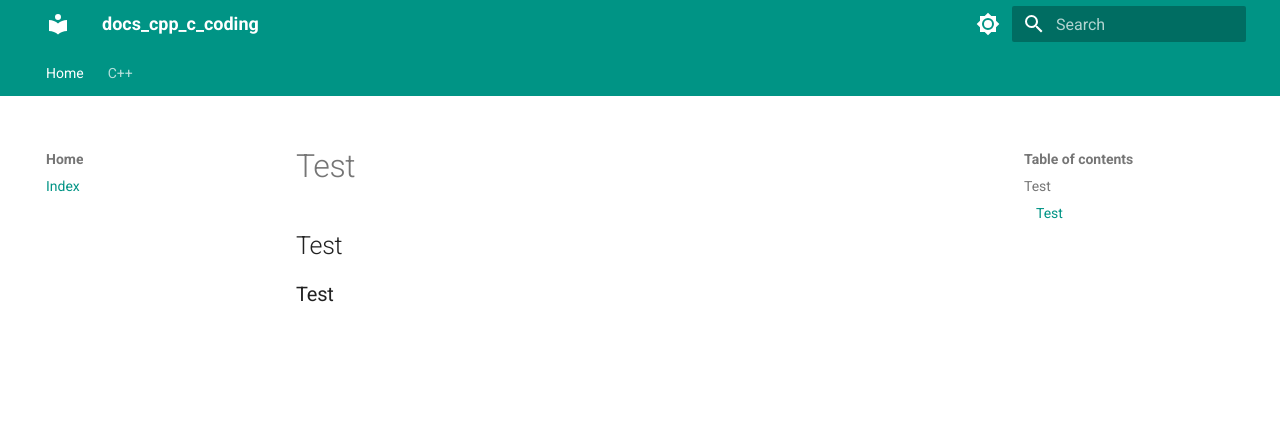
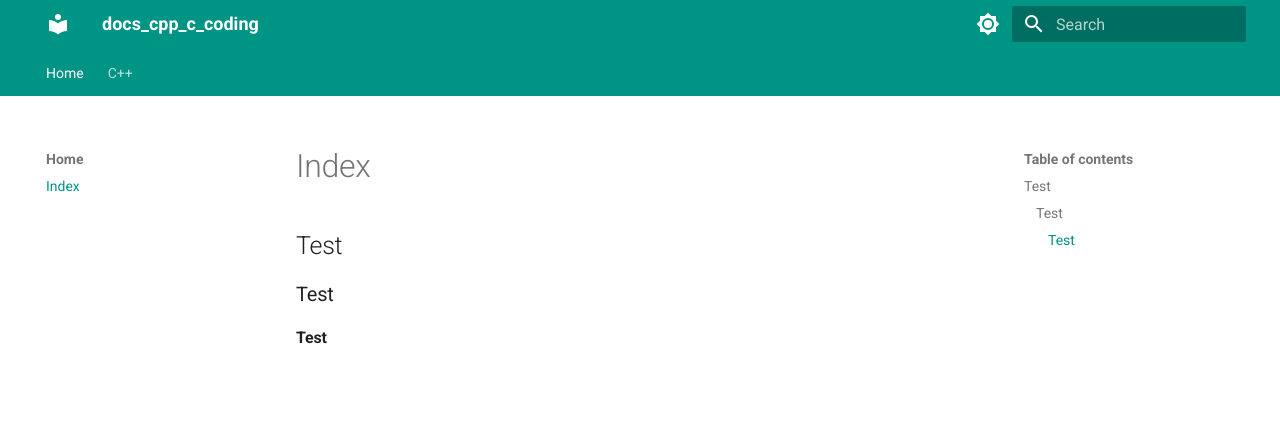
Before and after one commit to karl-police/docs_cpp_c_coding, an MkDocs documentation site: the page built from docs/index.md, in a window 1280 px wide. Shown: the top 433 px of the page. Built offline with MkDocs 1.6.1 and Material for MkDocs 9.7.7, drawn with Linux system fonts in a browser that asks for light colours.

Commit message:
Update index.md

```diff
--- a/docs/index.md
+++ b/docs/index.md
@@ -1,5 +1,5 @@
-# Test
-
 ## Test
 
 ### Test
+
+#### Test
```
